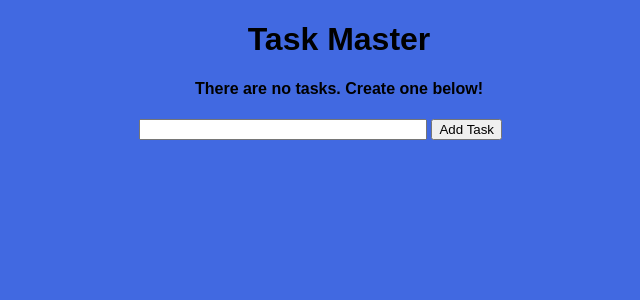
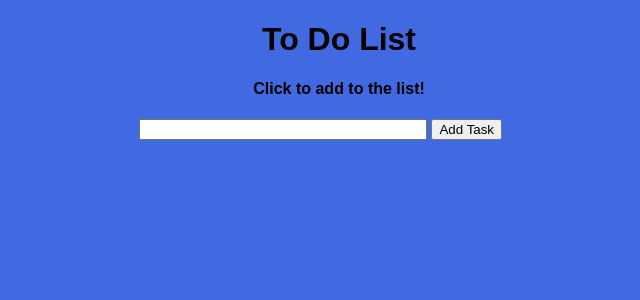
Before and after one commit to joesmall37/To-Do-List, a Flask app: page / in a window 1280 px wide. Shown: the top 300 px of the page, without its empty margins (301-941 px from the left). Run offline with Flask 2, Linux system fonts and the light colour scheme; data that the repository does not hold is empty.

Commit message:
fixed index file

```diff
--- a/templates/index.html
+++ b/templates/index.html
@@ -1,13 +1,13 @@
 {% extends 'base.html' %}
 
 {% block head %}
-<title>Task Master</title>
+<title>To Do List</title>
 {% endblock %}
 
 {% block body %}
 <div class="content">
-    <h1 style="text-align: center">Task Master</h1>
-    {% if tasks|length < 1 %} <h4 style="text-align: center">There are no tasks. Create one below!</h4>
+    <h1 style="text-align: center">To Do List</h1>
+    {% if tasks|length < 1 %} <h4 style="text-align: center">Click to add to the list!</h4>
         {% else %}
         <table>
             <tr>
```
